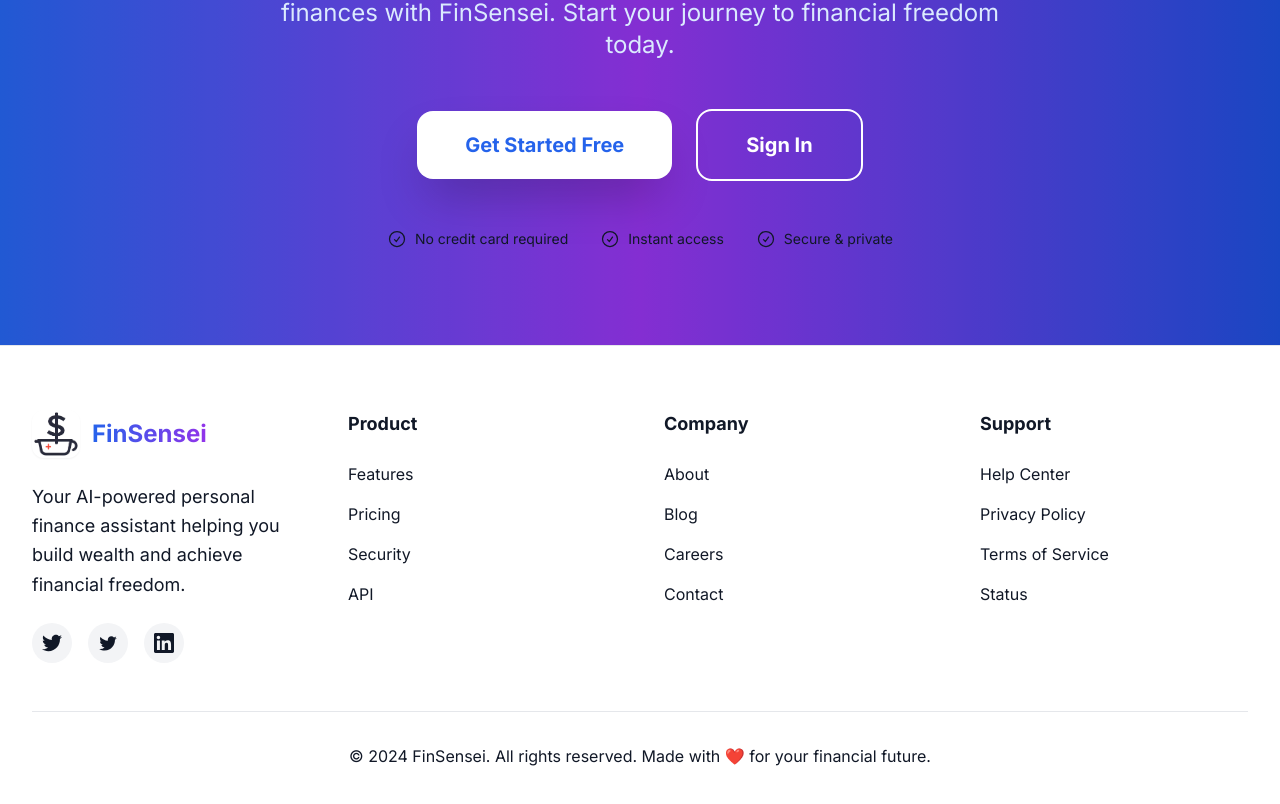
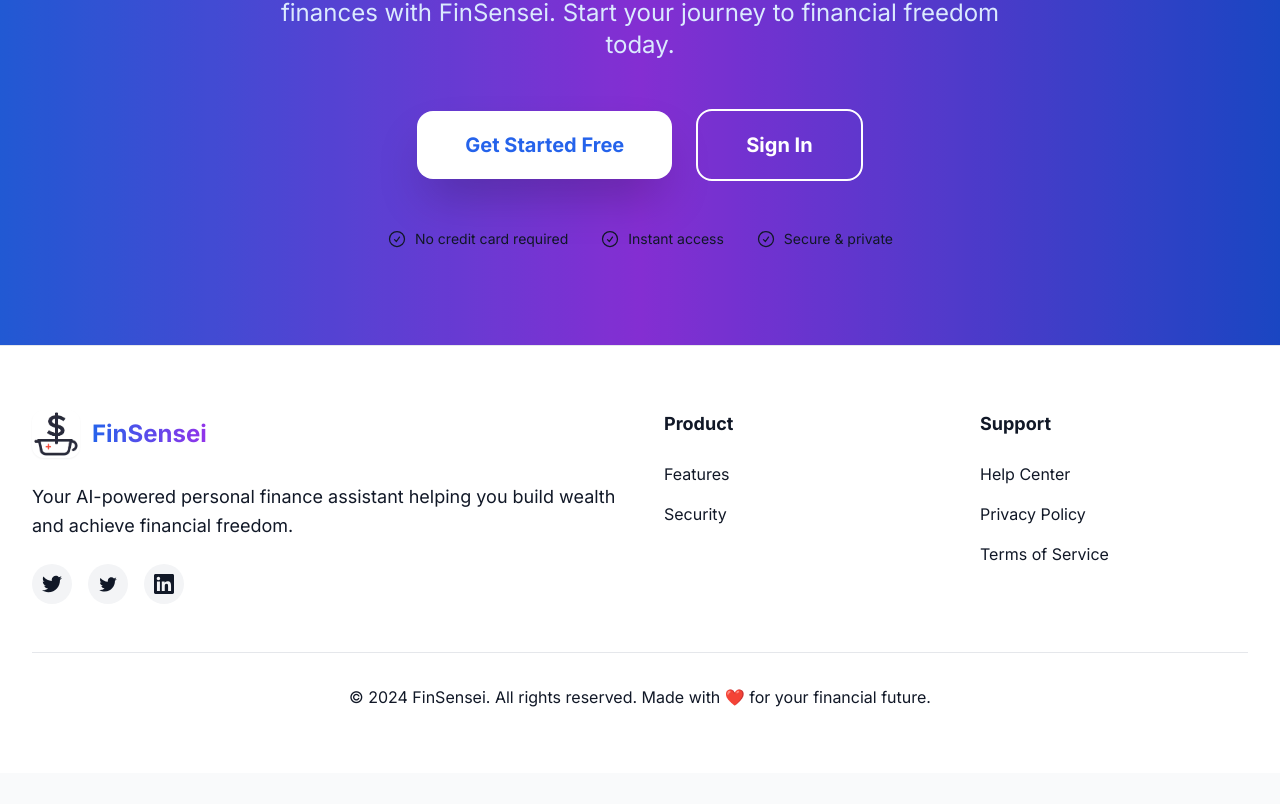
Before and after one commit to rdeniele/finsensei, a Next.js app: page / in a window 1280 px wide. Shown: the part 4757-5561 px from the top of the page. After the commit the page ends 5530 px from the top, so only its background shows below. Built offline with nearby package versions, Linux system fonts and the light colour scheme; no server answers.

Commit message:
added landing page

```diff
--- a/src/components/LandingPage.tsx
+++ b/src/components/LandingPage.tsx
@@ -874,7 +874,7 @@ export default function LandingPage() {
       <footer className="bg-white text-gray-900 py-16 border-t border-gray-200">
         <div className="max-w-7xl mx-auto px-4 sm:px-6 lg:px-8">
           <div className="grid grid-cols-1 md:grid-cols-4 gap-12">
-            <div className="md:col-span-1">
+            <div className="md:col-span-2">
               <div className="flex items-center mb-6">
                 <Image
                   src="/finsensei.png"
@@ -912,18 +912,7 @@ export default function LandingPage() {
               <h3 className="font-bold text-gray-900 text-lg mb-6">Product</h3>
               <ul className="space-y-4 text-gray-600">
                 <li><a href="#features" className="hover:text-blue-600 transition-colors">Features</a></li>
-                <li><a href="#" className="hover:text-blue-600 transition-colors">Pricing</a></li>
                 <li><a href="#" className="hover:text-blue-600 transition-colors">Security</a></li>
-                <li><a href="#" className="hover:text-blue-600 transition-colors">API</a></li>
-              </ul>
-            </div>
-            <div>
-              <h3 className="font-bold text-gray-900 text-lg mb-6">Company</h3>
-              <ul className="space-y-4 text-gray-600">
-                <li><a href="#" className="hover:text-blue-600 transition-colors">About</a></li>
-                <li><a href="#" className="hover:text-blue-600 transition-colors">Blog</a></li>
-                <li><a href="#" className="hover:text-blue-600 transition-colors">Careers</a></li>
-                <li><a href="#" className="hover:text-blue-600 transition-colors">Contact</a></li>
               </ul>
             </div>
             <div>
@@ -932,7 +921,6 @@ export default function LandingPage() {
                 <li><a href="#" className="hover:text-blue-600 transition-colors">Help Center</a></li>
                 <li><a href="#" className="hover:text-blue-600 transition-colors">Privacy Policy</a></li>
                 <li><a href="#" className="hover:text-blue-600 transition-colors">Terms of Service</a></li>
-                <li><a href="#" className="hover:text-blue-600 transition-colors">Status</a></li>
               </ul>
             </div>
           </div>
```
